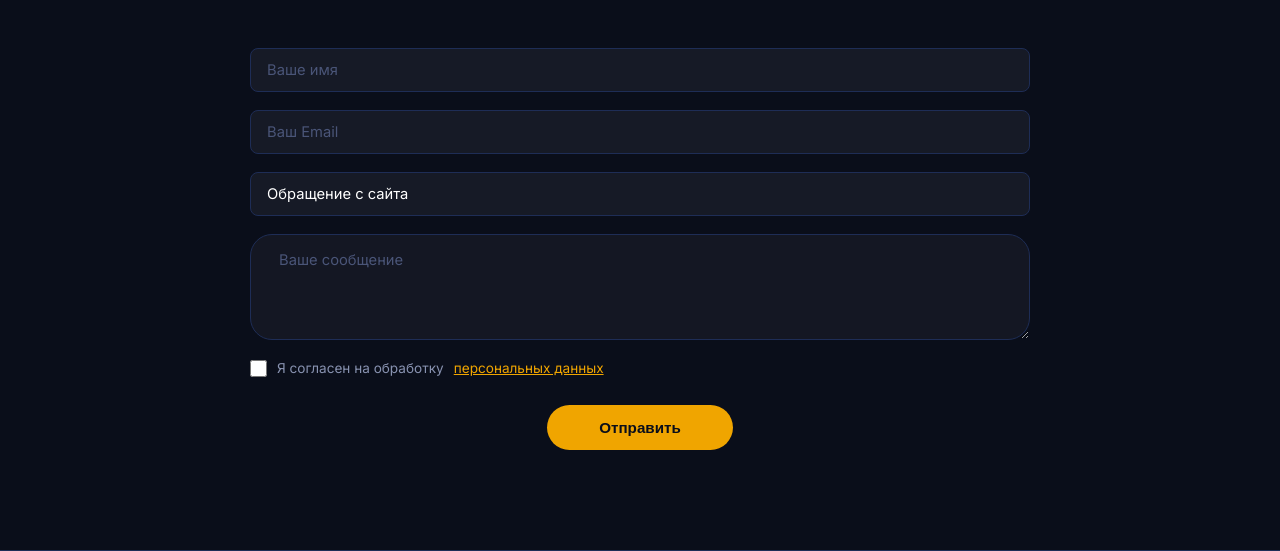
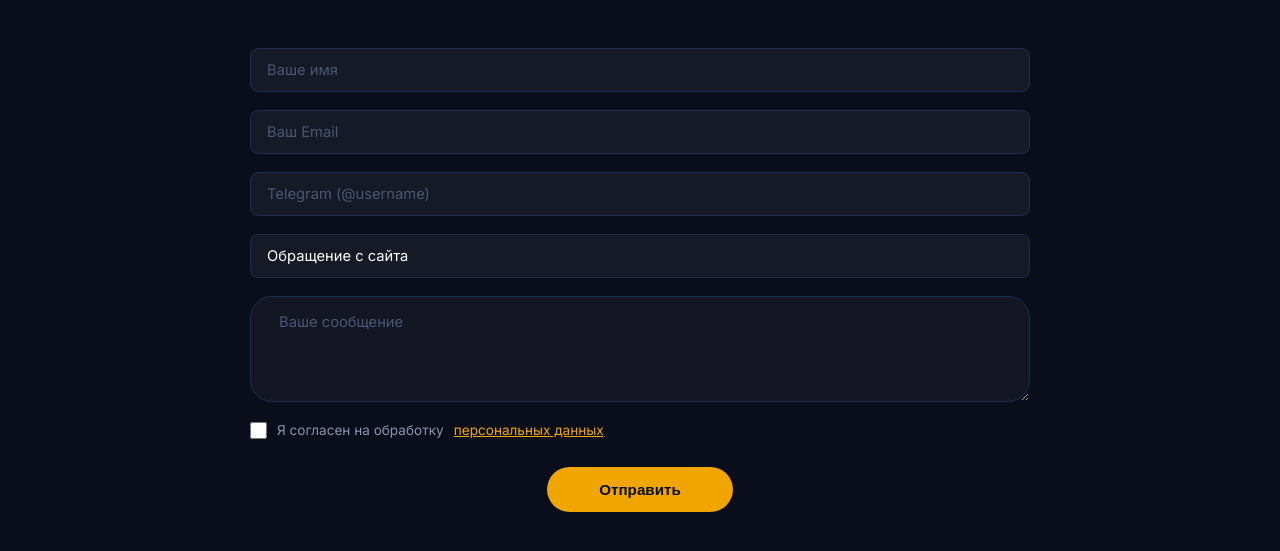
Before and after one commit to Astalex-s/YourPortfolio, a Django app: page /contact/ in a window 1280 px wide. Shown: the part 291-842 px from the top of the page. Run offline with Django 5.2, Linux system fonts and the light colour scheme; data that the repository does not hold is empty.

Commit message:
feat: add Telegram field and anti-bot protection to contact form
Add required telegram_username field (nullable in DB to preserve existing data).
Add honeypot + time-based bot protection. Update admin, template and notifications.

Co-Authored-By: Claude Opus 4.6 (1M context) <noreply@anthropic.com>

```diff
--- a/apps/pages/admin.py
+++ b/apps/pages/admin.py
@@ -55,10 +55,10 @@ class SiteSettingsAdmin(admin.ModelAdmin):
 
 @admin.register(ContactMessage)
 class ContactMessageAdmin(admin.ModelAdmin):
-    list_display = ['name', 'email', 'subject', 'is_read', 'created_at']
+    list_display = ['name', 'email', 'telegram_username', 'subject', 'is_read', 'created_at']
     list_filter = ['is_read']
-    search_fields = ['name', 'email', 'subject']
-    readonly_fields = ['name', 'email', 'subject', 'message', 'created_at']
+    search_fields = ['name', 'email', 'telegram_username', 'subject']
+    readonly_fields = ['name', 'email', 'telegram_username', 'subject', 'message', 'created_at']
     list_editable = ['is_read']
 
     def has_add_permission(self, request):
--- a/apps/pages/forms.py
+++ b/apps/pages/forms.py
@@ -1,3 +1,5 @@
+import time
+
 from django import forms
 from crispy_forms.helper import FormHelper
 from crispy_forms.layout import Layout, Field, Submit
@@ -5,24 +7,65 @@ from .models import ContactMessage
 
 
 class ContactForm(forms.ModelForm):
+    # Honeypot: hidden field that should remain empty (bots fill it)
+    website = forms.CharField(required=False, widget=forms.HiddenInput())
+    # Timestamp to detect too-fast submissions
+    form_loaded_at = forms.CharField(widget=forms.HiddenInput())
+
     class Meta:
         model = ContactMessage
-        fields = ['name', 'email', 'subject', 'message']
+        fields = ['name', 'email', 'telegram_username', 'subject', 'message']
         widgets = {
             'name': forms.TextInput(attrs={'placeholder': 'Ваше имя'}),
             'email': forms.EmailInput(attrs={'placeholder': 'email@example.com'}),
+            'telegram_username': forms.TextInput(attrs={'placeholder': '@username'}),
             'subject': forms.TextInput(attrs={'placeholder': 'Тема сообщения'}),
             'message': forms.Textarea(attrs={'rows': 5, 'placeholder': 'Ваше сообщение...'}),
         }
 
     def __init__(self, *args, **kwargs):
         super().__init__(*args, **kwargs)
+        self.fields['telegram_username'].required = True
+        self.fields['form_loaded_at'].initial = str(int(time.time()))
         self.helper = FormHelper()
         self.helper.layout = Layout(
             Field('name', css_class='form-control'),
             Field('email', css_class='form-control'),
+            Field('telegram_username', css_class='form-control'),
             Field('subject', css_class='form-control'),
             Field('message', css_class='form-control'),
             Submit('submit', 'Отправить сообщение', css_class='btn btn-primary mt-3'),
         )
         self.helper.form_method = 'post'
+
+    def clean_website(self):
+        value = self.cleaned_data.get('website', '')
+        if value:
+            raise forms.ValidationError('Обнаружена подозрительная активность.')
+        return value
+
+    def clean_form_loaded_at(self):
+        loaded_at = self.cleaned_data.get('form_loaded_at', '')
+        try:
+            loaded_ts = int(loaded_at)
+        except (ValueError, TypeError):
+            raise forms.ValidationError('Ошибка валидации формы.')
+        elapsed = int(time.time()) - loaded_ts
+        if elapsed < 3:
+            raise forms.ValidationError('Форма отправлена слишком быстро. Попробуйте снова.')
+        return loaded_at
+
+    def clean_telegram_username(self):
+        value = self.cleaned_data.get('telegram_username', '').strip()
+        if not value:
+            raise forms.ValidationError('Укажите ваш Telegram аккаунт.')
+        # Normalize: add @ if missing
+        if not value.startswith('@'):
+            value = '@' + value
+        # Validate format: @username (5-32 chars, alphanumeric + underscores)
+        username = value[1:]
+        if len(username) < 4 or len(username) > 32:
+            raise forms.ValidationError('Telegram username должен быть от 4 до 32 символов.')
+        if not all(c.isalnum() or c == '_' for c in username):
+            raise forms.ValidationError('Telegram username может содержать только буквы, цифры и подчёркивания.')
+        return value
--- a/apps/pages/models.py
+++ b/apps/pages/models.py
@@ -135,6 +135,10 @@ class WorkExperience(TimeStampedModel):
 class ContactMessage(TimeStampedModel):
     name = models.CharField(max_length=100, verbose_name='Имя')
     email = models.EmailField(verbose_name='Email')
+    telegram_username = models.CharField(
+        max_length=100, blank=True, null=True, verbose_name='Telegram',
+        help_text='Аккаунт Telegram, например @username',
+    )
     subject = models.CharField(max_length=200, verbose_name='Тема')
     message = models.TextField(verbose_name='Сообщение')
     is_read = models.BooleanField(default=False, verbose_name='Прочитано')
--- a/apps/pages/templates/pages/contact.html
+++ b/apps/pages/templates/pages/contact.html
@@ -24,12 +24,29 @@
         {% endfor %}
       {% endif %}
 
+      {% if form.non_field_errors %}
+        <div class="alert-banner alert-error">
+          {% for error in form.non_field_errors %}
+            <p>{{ error }}</p>
+          {% endfor %}
+        </div>
+      {% endif %}
+
       <form class="contact-form" method="post" action="{% url 'pages:contact' %}">
         {% csrf_token %}
+        {{ form.website }}
+        {{ form.form_loaded_at }}
         <input type="text"  name="name"    class="contact-input"    placeholder="Ваше имя"      required
                value="{{ form.name.value|default:'' }}">
         <input type="email" name="email"   class="contact-input"    placeholder="Ваш Email"     required
                value="{{ form.email.value|default:'' }}">
+        <div class="contact-field-wrapper">
+          <input type="text"  name="telegram_username" class="contact-input" placeholder="Telegram (@username)" required
+                 value="{{ form.telegram_username.value|default:'' }}">
+          {% if form.telegram_username.errors %}
+            <span class="field-error">{{ form.telegram_username.errors.0 }}</span>
+          {% endif %}
+        </div>
         <input type="text"  name="subject" class="contact-input"    placeholder="Тема"
                value="{{ form.subject.value|default:'Обращение с сайта' }}">
         <textarea           name="message" class="contact-textarea" placeholder="Ваше сообщение" required
--- a/apps/pages/views.py
+++ b/apps/pages/views.py
@@ -104,6 +104,7 @@ class ContactView(FormView):
             f'<b>Новое сообщение с сайта</b>\n\n'
             f'<b>Имя:</b> {contact_msg.name}\n'
             f'<b>Email:</b> {contact_msg.email}\n'
+            f'<b>Telegram:</b> {contact_msg.telegram_username}\n'
             f'<b>Тема:</b> {contact_msg.subject}\n\n'
             f'{contact_msg.message}'
         )
--- a/static/css/main.css
+++ b/static/css/main.css
@@ -1361,6 +1361,18 @@ body {
 .contact-check a {
     color: var(--accent);
     text-decoration: underline;
+}
+
+.contact-field-wrapper {
+    display: flex;
+    flex-direction: column;
+    gap: 6px;
+}
+
+.field-error {
+    color: #ff6b6b;
+    font-size: 0.82rem;
+    padding-left: 28px;
 }
 
 .btn-send {
```
Also changed, not shown: apps/pages/migrations/0006_add_telegram_username_to_contactmessage.py (added).
